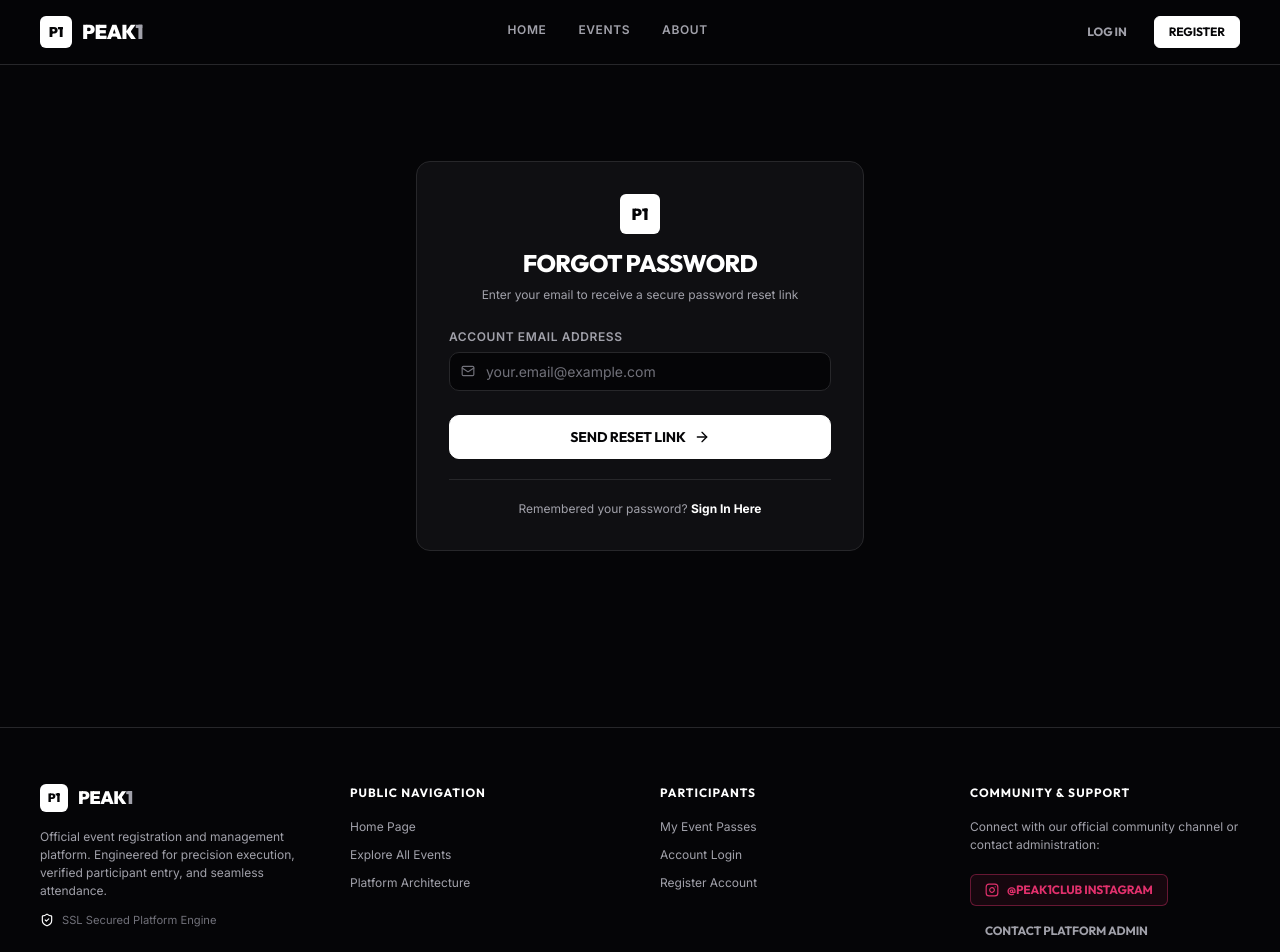
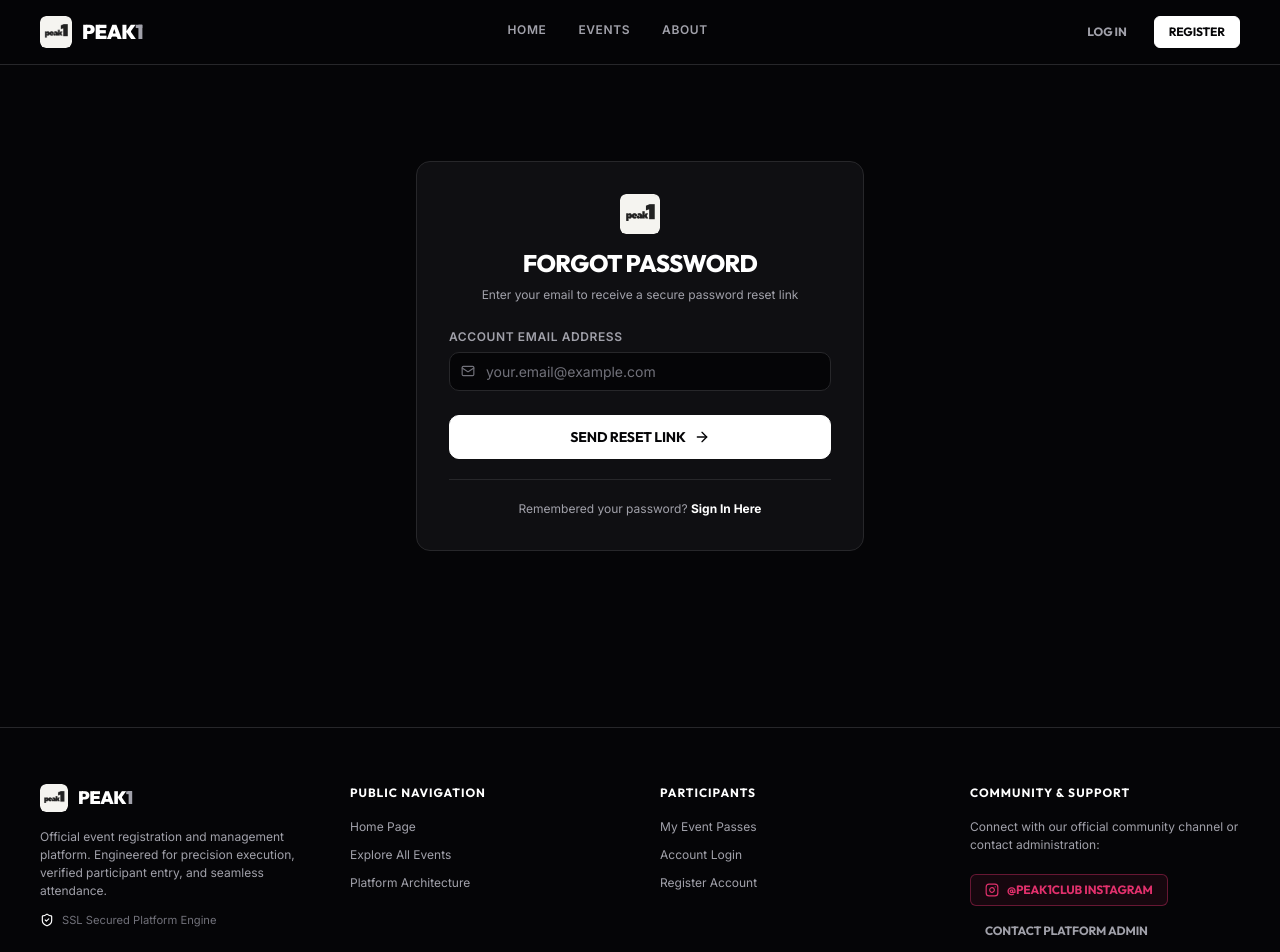
Before and after one commit to rohith-1205/peak1, a React (Vite) app in the folder client/: page /forgot-password in a window 1280 px wide. Shown: the top 952 px of the page. Built offline with nearby package versions, Linux system fonts and the light colour scheme; no server answers.

Commit message:
logo and event description styling

```diff
--- a/client/src/components/AdminLayout.jsx
+++ b/client/src/components/AdminLayout.jsx
@@ -54,8 +54,8 @@ export default function AdminLayout() {
       <header className="admin-header">
         <div className="admin-header-left">
           <Link to="/admin" className="brand-logo">
-            <div className="brand-badge" style={{ backgroundColor: 'var(--text-white)', color: 'var(--color-black)' }}>
-              P1
+            <div className="brand-badge" style={{ backgroundColor: 'transparent', border: 'none', padding: 0, overflow: 'hidden' }}>
+              <img src="/peak1logo.jpeg" alt="Peak1" style={{ width: '100%', height: '100%', objectFit: 'cover', borderRadius: 'var(--radius-sm)' }} />
             </div>
             <span className="admin-header-title">
               PEAK<span className="brand-accent">1</span> CONSOLE
--- a/client/src/components/Footer.jsx
+++ b/client/src/components/Footer.jsx
@@ -13,8 +13,8 @@ export default function Footer() {
           {/* Brand Column */}
           <div className="footer-col">
             <Link to="/" className="brand-logo" style={{ marginBottom: '0.25rem' }}>
-              <div className="brand-badge" style={{ width: '1.75rem', height: '1.75rem', fontSize: '0.75rem' }}>
-                P1
+              <div className="brand-badge" style={{ width: '1.75rem', height: '1.75rem', padding: 0, overflow: 'hidden', backgroundColor: 'transparent', border: 'none' }}>
+                <img src="/peak1logo.jpeg" alt="Peak1" style={{ width: '100%', height: '100%', objectFit: 'cover', borderRadius: 'var(--radius-sm)' }} />
               </div>
               <span className="brand-name" style={{ fontSize: '1.125rem' }}>
                 PEAK<span className="brand-accent">1</span>
--- a/client/src/components/Navbar.jsx
+++ b/client/src/components/Navbar.jsx
@@ -22,7 +22,9 @@ export default function Navbar() {
       <div className="container header-inner">
         {/* Brand Logo */}
         <Link to="/" className="brand-logo">
-          <div className="brand-badge">P1</div>
+          <div className="brand-badge" style={{ padding: 0, overflow: 'hidden', backgroundColor: 'transparent', border: 'none' }}>
+            <img src="/peak1logo.jpeg" alt="Peak1" style={{ width: '100%', height: '100%', objectFit: 'cover', borderRadius: 'var(--radius-sm)' }} />
+          </div>
           <span className="brand-name">
             PEAK<span className="brand-accent">1</span>
           </span>
--- a/client/src/pages/EventDetail.jsx
+++ b/client/src/pages/EventDetail.jsx
@@ -410,7 +410,7 @@ export default function EventDetail() {
               <h3 className="font-heading font-bold text-white uppercase flex items-center gap-xs" style={{ fontSize: '1.25rem', marginBottom: '1rem' }}>
                 <FileText size={20} /> Event Overview
               </h3>
-              <p className="text-muted leading-relaxed whitespace-pre-line" style={{ fontSize: '0.875rem' }}>
+              <p className="text-muted leading-relaxed" style={{ fontSize: '0.875rem', whiteSpace: 'pre-wrap', wordBreak: 'break-word', overflowWrap: 'anywhere' }}>
                 {event.fullDescription}
               </p>
             </div>
--- a/client/src/pages/ForgotPassword.jsx
+++ b/client/src/pages/ForgotPassword.jsx
@@ -30,8 +30,8 @@ export default function ForgotPassword() {
     <div className="container flex items-center justify-center section-padding" style={{ minHeight: '70vh' }}>
       <div className="card-mono w-full" style={{ maxWidth: '28rem', padding: '2rem' }}>
         <div className="text-center flex flex-col items-center gap-xs" style={{ marginBottom: '1.5rem' }}>
-          <div className="brand-badge" style={{ width: '2.5rem', height: '2.5rem', fontSize: '1rem' }}>
-            P1
+          <div className="brand-badge" style={{ width: '2.5rem', height: '2.5rem', padding: 0, overflow: 'hidden', backgroundColor: 'transparent', border: 'none' }}>
+            <img src="/peak1logo.jpeg" alt="Peak1" style={{ width: '100%', height: '100%', objectFit: 'cover', borderRadius: 'var(--radius-sm)' }} />
           </div>
           <h2 className="section-title" style={{ fontSize: '1.5rem', marginTop: '0.5rem' }}>
             FORGOT PASSWORD
--- a/client/src/pages/Login.jsx
+++ b/client/src/pages/Login.jsx
@@ -36,8 +36,8 @@ export default function Login() {
     <div className="container flex items-center justify-center section-padding" style={{ minHeight: '70vh' }}>
       <div className="card-mono w-full" style={{ maxWidth: '28rem', padding: '2rem' }}>
         <div className="text-center flex flex-col items-center gap-xs" style={{ marginBottom: '1.5rem' }}>
-          <div className="brand-badge" style={{ width: '2.5rem', height: '2.5rem', fontSize: '1rem' }}>
-            P1
+          <div className="brand-badge" style={{ width: '2.5rem', height: '2.5rem', padding: 0, overflow: 'hidden', backgroundColor: 'transparent', border: 'none' }}>
+            <img src="/peak1logo.jpeg" alt="Peak1" style={{ width: '100%', height: '100%', objectFit: 'cover', borderRadius: 'var(--radius-sm)' }} />
           </div>
           <h2 className="section-title" style={{ fontSize: '1.5rem', marginTop: '0.5rem' }}>
             SIGN IN TO PEAK1
--- a/client/src/pages/Register.jsx
+++ b/client/src/pages/Register.jsx
@@ -33,8 +33,8 @@ export default function Register() {
     <div className="container flex items-center justify-center section-padding" style={{ minHeight: '75vh' }}>
       <div className="card-mono w-full" style={{ maxWidth: '28rem', padding: '2rem' }}>
         <div className="text-center flex flex-col items-center gap-xs" style={{ marginBottom: '1.5rem' }}>
-          <div className="brand-badge" style={{ width: '2.5rem', height: '2.5rem', fontSize: '1rem' }}>
-            P1
+          <div className="brand-badge" style={{ width: '2.5rem', height: '2.5rem', padding: 0, overflow: 'hidden', backgroundColor: 'transparent', border: 'none' }}>
+            <img src="/peak1logo.jpeg" alt="Peak1" style={{ width: '100%', height: '100%', objectFit: 'cover', borderRadius: 'var(--radius-sm)' }} />
           </div>
           <h2 className="section-title" style={{ fontSize: '1.375rem', marginTop: '0.5rem' }}>
             CREATE PARTICIPANT ACCOUNT
--- a/client/src/pages/ResetPassword.jsx
+++ b/client/src/pages/ResetPassword.jsx
@@ -54,8 +54,8 @@ export default function ResetPassword() {
     <div className="container flex items-center justify-center section-padding" style={{ minHeight: '70vh' }}>
       <div className="card-mono w-full" style={{ maxWidth: '28rem', padding: '2rem' }}>
         <div className="text-center flex flex-col items-center gap-xs" style={{ marginBottom: '1.5rem' }}>
-          <div className="brand-badge" style={{ width: '2.5rem', height: '2.5rem', fontSize: '1rem' }}>
-            P1
+          <div className="brand-badge" style={{ width: '2.5rem', height: '2.5rem', padding: 0, overflow: 'hidden', backgroundColor: 'transparent', border: 'none' }}>
+            <img src="/peak1logo.jpeg" alt="Peak1" style={{ width: '100%', height: '100%', objectFit: 'cover', borderRadius: 'var(--radius-sm)' }} />
           </div>
           <h2 className="section-title" style={{ fontSize: '1.5rem', marginTop: '0.5rem' }}>
             SET NEW PASSWORD
--- a/client/src/pages/UserDashboard.jsx
+++ b/client/src/pages/UserDashboard.jsx
@@ -286,7 +286,7 @@ export default function UserDashboard() {
           <div className="modal-content text-center flex flex-col gap-md" style={{ maxWidth: '32rem', padding: '1.75rem' }}>
             <div className="flex items-center justify-between" style={{ paddingBottom: '0.75rem', borderBottom: '1px solid var(--border-subtle)' }}>
               <div className="flex items-center gap-xs">
-                <div className="brand-badge" style={{ width: '1.75rem', height: '1.75rem', fontSize: '0.75rem', backgroundColor: 'var(--accent-cyan)', color: 'var(--color-black)' }}>P1</div>
+                <div className="brand-badge" style={{ width: '1.75rem', height: '1.75rem', fontSize: '0.75rem', padding: 0, overflow: 'hidden', backgroundColor: 'transparent', border: 'none' }}><img src="/peak1logo.jpeg" alt="Peak1" style={{ width: '100%', height: '100%', objectFit: 'cover', borderRadius: 'var(--radius-sm)' }} /></div>
                 <span className="font-mono font-bold text-white" style={{ fontSize: '0.75rem', letterSpacing: '0.08em' }}>PEAK1 OFFICIAL ENTRY PASS</span>
               </div>
               <StatusBadge status={selectedPass.status} />
```
Also changed, not shown: client/peak1logo.jpeg (added), client/public/peak1logo.jpeg (added).
